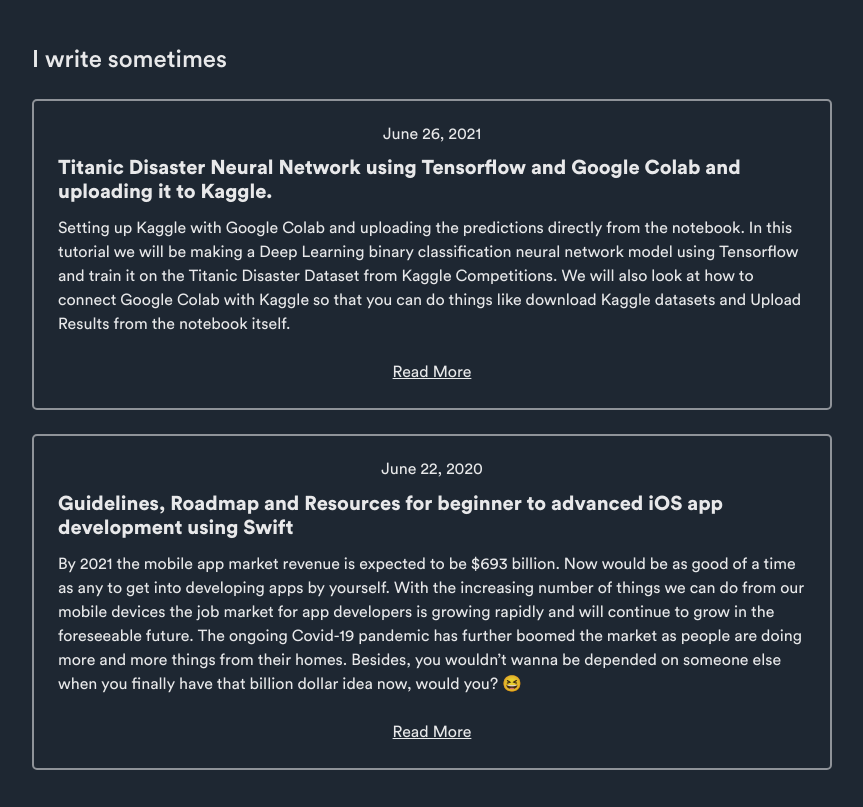
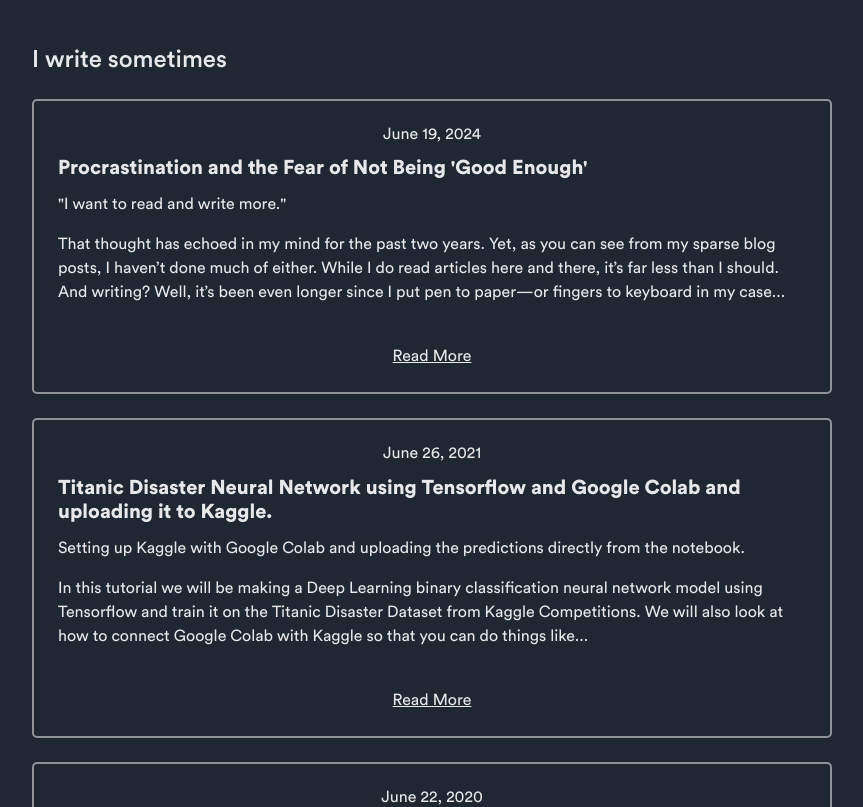
Before and after one commit to chauhanswapnil/swapnil-website, a React (Create React App) app: page / in a window 1280 px wide. Shown: the part 340-1147 px from the top of the page, without its empty margins (208-1071 px from the left). Built offline with nearby package versions, Linux system fonts and the light colour scheme.

Commit message:
New post woohoo

```diff
--- /dev/null
+++ b/src/blogmd/procrastination.md
@@ -0,0 +1,27 @@
+# Procrastination and the Fear of Not Being “Good Enough”
+----
+Jun 19, 2024
+
+> “I want to read and write more.”
+
+That thought has echoed in my mind for the past two years. Yet, as you can see from my sparse blog posts, I haven’t done much of either. While I do read articles here and there, it’s far less than I should. And writing? Well, it’s been even longer since I put pen to paper-or fingers to keyboard in my case. I’ve finally decided to change that, and it only makes sense to start by writing about *why* I haven’t been writing, and how I plan to fix it.
+
+If I had to sum up the reason in one word, it would be *laziness*. But simply calling it laziness doesn’t solve the problem. Over time, I’ve come to realize that my “laziness” actually comes from two deeper issues.
+
+&nbsp;
+##### ***Am I Just Not Good Enough?***
+Whenever I’ve tried to sit down and write, I can barely manage a sentence or two before I freeze. It’s easy to blame a lack of skill—and to be fair, skill is part of it—but I think the real reason is that I don’t believe I can write at the level I expect of myself. I’ve been stuck in a loop, where fear of not being good enough keeps me from practicing, and not practicing keeps me from improving.
+
+Recently, with a bit of encouragement from a friend, I’ve started to break out of that mindset. I know that the only way to get better at writing is to *actually write*. So my plan is simple: write often, read more, and slowly improve until I reach a point where I can be proud of my work.
+
+&nbsp;
+##### ***Do I Care Too Much About What Others Think?***
+
+This ties into my fear of not being good enough. I’m constantly worried about what others might think of my writing. If *I* don’t think it’s great, how can I expect anyone else to? When I read articles on Hacker News about people doing incredible things and writing brilliantly about them, it’s hard not to feel overwhelmed. It’s that classic feeling: there’s so much to do, but because there’s so much, I don’t even know where to start.
+
+But I’ve realized that this too has to change. I’ll never get anywhere if I’m paralyzed by the fear of what others might think. It’s time to put that aside and focus on my own growth. The only way forward is through action.
+
+&nbsp;
+##### **Moving Forward..**
+
+I’ve finally pushed through most of my internal blocks, and I’m ready to make a real effort to improve. Expect to see more writing from me soon—whether it’s good or not, I’ll keep at it.
--- a/src/components/BlogContent/index.jsx
+++ b/src/components/BlogContent/index.jsx
@@ -3,9 +3,10 @@
 import styles from "./index.module.css";
 import titanic from "../../blogmd/titanic.md";
 import beginios from "../../blogmd/beginios.md";
+import procrastination from "../../blogmd/procrastination.md";
 import { useEffect, useState } from 'react';
 import {Prism as SyntaxHighlighter} from 'react-syntax-highlighter'
-import {oneLight} from 'react-syntax-highlighter/dist/esm/styles/prism'
+import {oneDark} from 'react-syntax-highlighter/dist/esm/styles/prism'
 import { useParams } from 'react-router-dom';
 
 const blogs =
@@ -18,6 +19,10 @@
     "guidelines-roadmap-and-resources-for-beginner-to-advanced-ios-app-development-using-swift": {
       "medium_link": "",
       md_file: beginios
+    },
+    "procrastination-and-the-fear-of-not-being-good-enough": {
+      "medium_link": "",
+      md_file: procrastination
     }
   }
 
@@ -52,16 +57,34 @@
     if (md === "") {
       return <h1>Invalid blog title!</h1>
     }
-    return <ReactMarkdown
+
+    return (
+      <ReactMarkdown
         children={md}
         components={{
-      code({node, inline, className, children, ...props}) {
-        const match = /language-(\w+)/.exec(className || '')
+          p({ node, children, ...props }) {
+            // Check if the paragraph contains a non-breaking space
+            const hasNbsp = children.some((child) => {
+              if (typeof child === 'string' && child.includes('\u00A0')) {
+                return true;
+              }
+              return false;
+            });
+            // Apply custom styles if &nbsp; is present
+            const customStyle = hasNbsp ? { margin: '0' } : {};
+            return (
+              <p style={customStyle} {...props}>
+                {children}
+              </p>
+            );
+          },
+          code({ node, inline, className, children, ...props }) {
+            const match = /language-(\w+)/.exec(className || '');
             return !inline && match ? (
               <SyntaxHighlighter
                 {...props}
                 children={String(children).replace(/\n$/, '')}
-            style={oneLight}
+                style={oneDark}
                 language={match[1]}
                 PreTag="div"
               />
@@ -69,11 +92,13 @@
               <code {...props} className={className}>
                 {children}
               </code>
-      )
-    }
+            );
+          },
         }}
       />
-  }
+    );
+  };
+
   return (
     <div className={styles.mainContainer}>
       <div className={styles.blogContainer}>
--- a/src/components/BlogContent/index.module.css
+++ b/src/components/BlogContent/index.module.css
@@ -1,6 +1,6 @@
 .mainContainer {
     padding: 0 5rem;
-    font-family: 'CircularStd-Medium';
+    font-family: 'CircularStd-Book';
     margin: 0 auto;
     max-width: 75%
   }
--- a/src/components/BlogPreview/index.jsx
+++ b/src/components/BlogPreview/index.jsx
@@ -1,15 +1,18 @@
+import ReactMarkdown from 'react-markdown';
 import styles from "./index.module.css";
+import { Link } from "react-router-dom/";
 
-import {Link} from "react-router-dom/";
-export default function BlogPreview({date, title, previewText, linkText}) {
+export default function BlogPreview({ date, title, previewText, linkText }) {
   return (
     <div className={styles.previewContainer}>
-	<h6 className={styles.dateText}>{date}</h6>
-	<h5 className={styles.blogTitle}>{title}</h5>
-	<p className={styles.blogPreviewText}>{previewText}</p>
-        <Link to={linkText} style={{color:"inherit"}} className={styles.blogReadMoreLink}>
-	Read More
-	</Link>
+      <h6 className={styles.dateText}>{date}</h6>
+      <h5 className={styles.blogTitle}>{title}</h5>
+      <ReactMarkdown className={styles.blogPreviewText}>
+        {previewText}
+      </ReactMarkdown>
+      <Link to={linkText} style={{ color: "inherit" }} className={styles.blogReadMoreLink}>
+        Read More
+      </Link>
     </div>
   );
 }
--- a/src/components/DocsEditor/index.jsx
+++ b/src/components/DocsEditor/index.jsx
@@ -1,5 +1,4 @@
 import CodeEditor from "@uiw/react-textarea-code-editor";
-// import { useState } from "react";
 
 import styles from "./index.module.css";
 
--- a/src/pages/Home/Home.jsx
+++ b/src/pages/Home/Home.jsx
@@ -32,12 +32,24 @@
 
         <div className="sections">
           <h2 className="headings">I write sometimes</h2>
-          <BlogPreview date="June 26, 2021" title="Titanic Disaster Neural Network using Tensorflow and Google Colab and uploading it to Kaggle." previewText="Setting up Kaggle with Google Colab and uploading the predictions directly from the notebook.
-	In this tutorial we will be making a Deep Learning binary classification neural network model using Tensorflow and train it on the Titanic Disaster Dataset from Kaggle Competitions. We will also look at how to connect Google Colab with Kaggle so that you can do things like download Kaggle datasets and Upload Results from the notebook itself." linkText="/blog/titanic-disaster-neural-network-using-tensorflow-and-google-colab-and-uploading-it-to-kaggle"/>
-          <BlogPreview date="June 22, 2020" title="Guidelines, Roadmap and Resources for beginner to advanced iOS app development using Swift" previewText="By 2021 the mobile app market revenue is expected to be $693 billion. Now would be as good of a time as any to get into developing apps by yourself.
+          <BlogPreview
+            date="June 19, 2024"
+            title="Procrastination and the Fear of Not Being 'Good Enough'"
+            previewText={`> "I want to read and write more."\n\nThat thought has echoed in my mind for the past two years. Yet, as you can see from my sparse blog posts, I haven’t done much of either. While I do read articles here and there, it’s far less than I should. And writing? Well, it’s been even longer since I put pen to paper—or fingers to keyboard in my case...`}
+            linkText="/blog/procrastination-and-the-fear-of-not-being-good-enough"
+          />
 
-With the increasing number of things we can do from our mobile devices the job market for app developers is growing rapidly and will continue to grow in the foreseeable future. The ongoing Covid-19 pandemic has further boomed the market as people are doing more and more things from their homes. Besides, you wouldn’t wanna be depended on someone else when you finally have that billion dollar idea now, would you? 😆
-" linkText="/blog/guidelines-roadmap-and-resources-for-beginner-to-advanced-ios-app-development-using-swift"/>
+          <BlogPreview
+            date="June 26, 2021"
+            title="Titanic Disaster Neural Network using Tensorflow and Google Colab and uploading it to Kaggle."
+            previewText={`Setting up Kaggle with Google Colab and uploading the predictions directly from the notebook.\n\n In this tutorial we will be making a Deep Learning binary classification neural network model using Tensorflow and train it on the Titanic Disaster Dataset from Kaggle Competitions. We will also look at how to connect Google Colab with Kaggle so that you can do things like...`}
+            linkText="/blog/titanic-disaster-neural-network-using-tensorflow-and-google-colab-and-uploading-it-to-kaggle"/>
+
+          <BlogPreview
+            date="June 22, 2020"
+            title="Guidelines, Roadmap and Resources for beginner to advanced iOS app development using Swift"
+            previewText={`By 2021 the mobile app market revenue is expected to be $693 billion. Now would be as good of a time as any to get into developing apps by yourself. With the increasing number of things we can do from our mobile devices the job market for app developers is growing rapidly and will continue to grow in the foreseeable future. The ongoing Covid-19 pandemic has...`}
+            linkText="/blog/guidelines-roadmap-and-resources-for-beginner-to-advanced-ios-app-development-using-swift"/>
           {/*
           <ul>
             <li>
```
Lines whose indentation alone changed are shown as unchanged.
